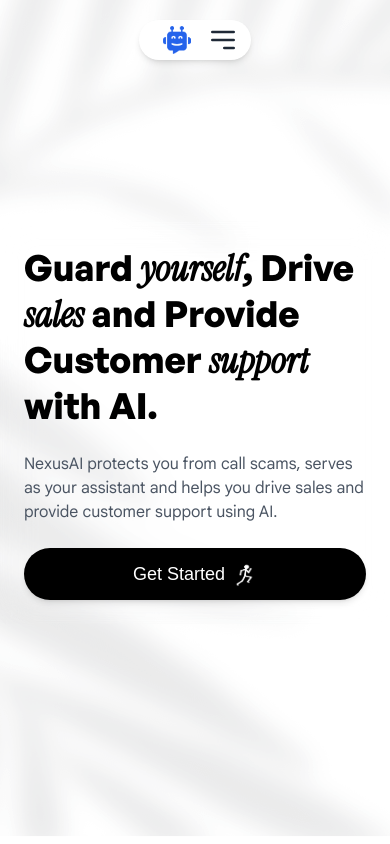
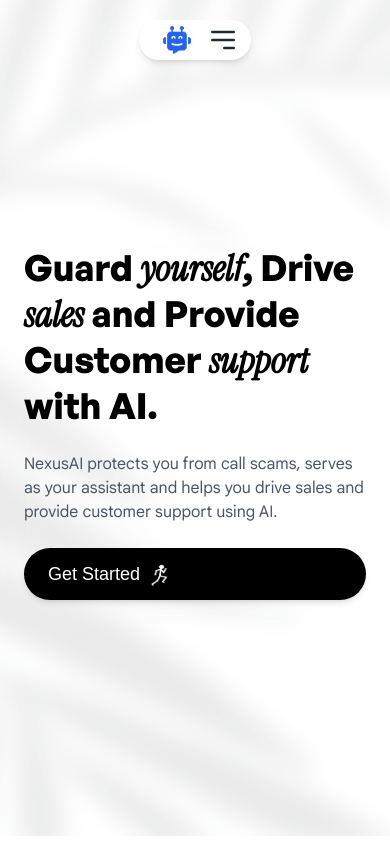
Before and after one commit to fasakinhenry/mapofpi-landing, a React (Vite) app: page / in a window 390 px wide. Built offline with nearby package versions, Linux system fonts and the light colour scheme; a web font is replaced by a local one.

Commit message:
fix(Hero): change the button to link in Hero.jsx

```diff
--- a/src/components/Hero.jsx
+++ b/src/components/Hero.jsx
@@ -16,7 +16,7 @@ const Hero = () => {
           helps you drive sales and provide customer support using AI.
         </p>
         <div className='flex justify-center md:justify-center'>
-          <button className='w-full md:w-auto px-6 py-3 text-lg font-medium text-white bg-black rounded-full hover:bg-white hover:text-black shadow-md transition-all duration-300'>
+          <a className='w-full md:w-auto px-6 py-3 text-lg font-medium text-white bg-black rounded-full hover:bg-white hover:text-black shadow-md transition-all duration-300' href="https://mapofpi-react.netlify.app/">
             Get Started
             <img
               src='/stickman.png'
@@ -28,7 +28,7 @@ const Hero = () => {
               alt='Running Stickman'
               className='w-6 h-6 ml-2 hidden hover:inline-block animate-running'
             />
-          </button>
+          </a>
         </div>
       </div>
     </section>
```
